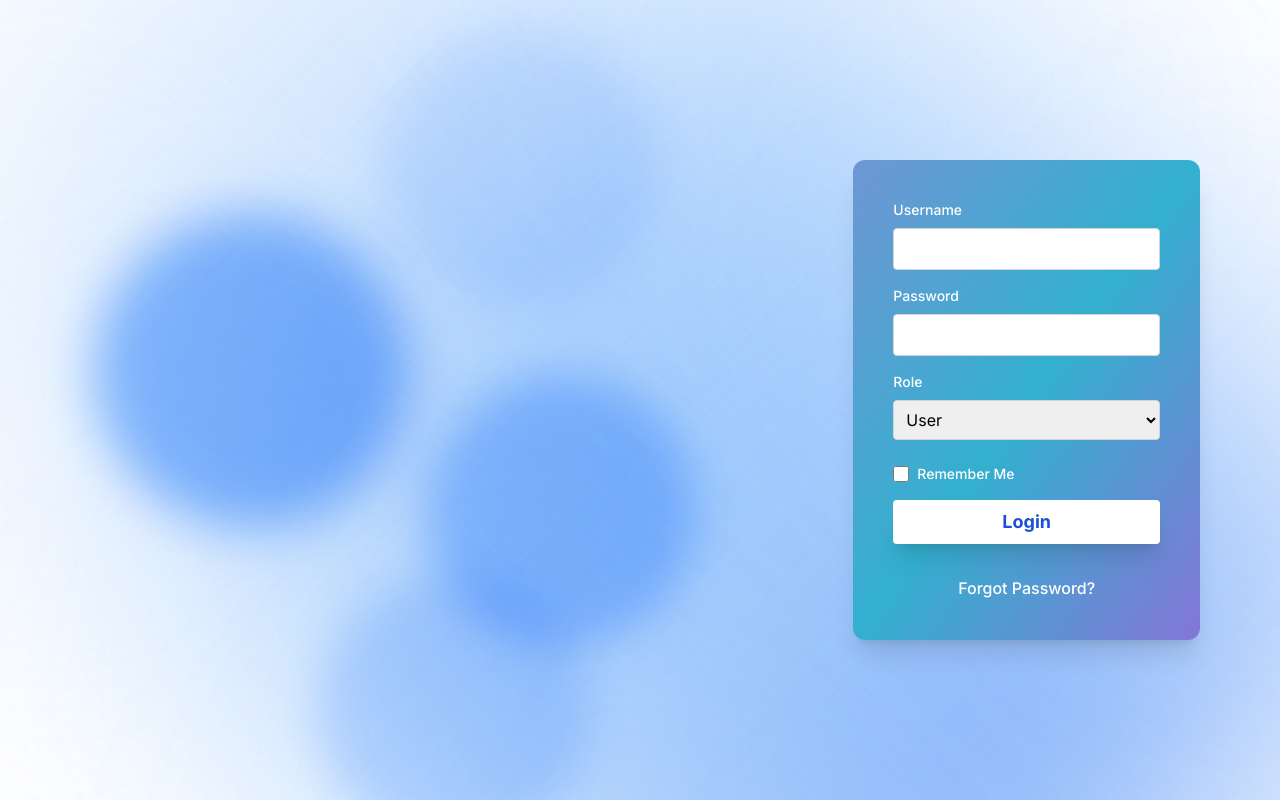
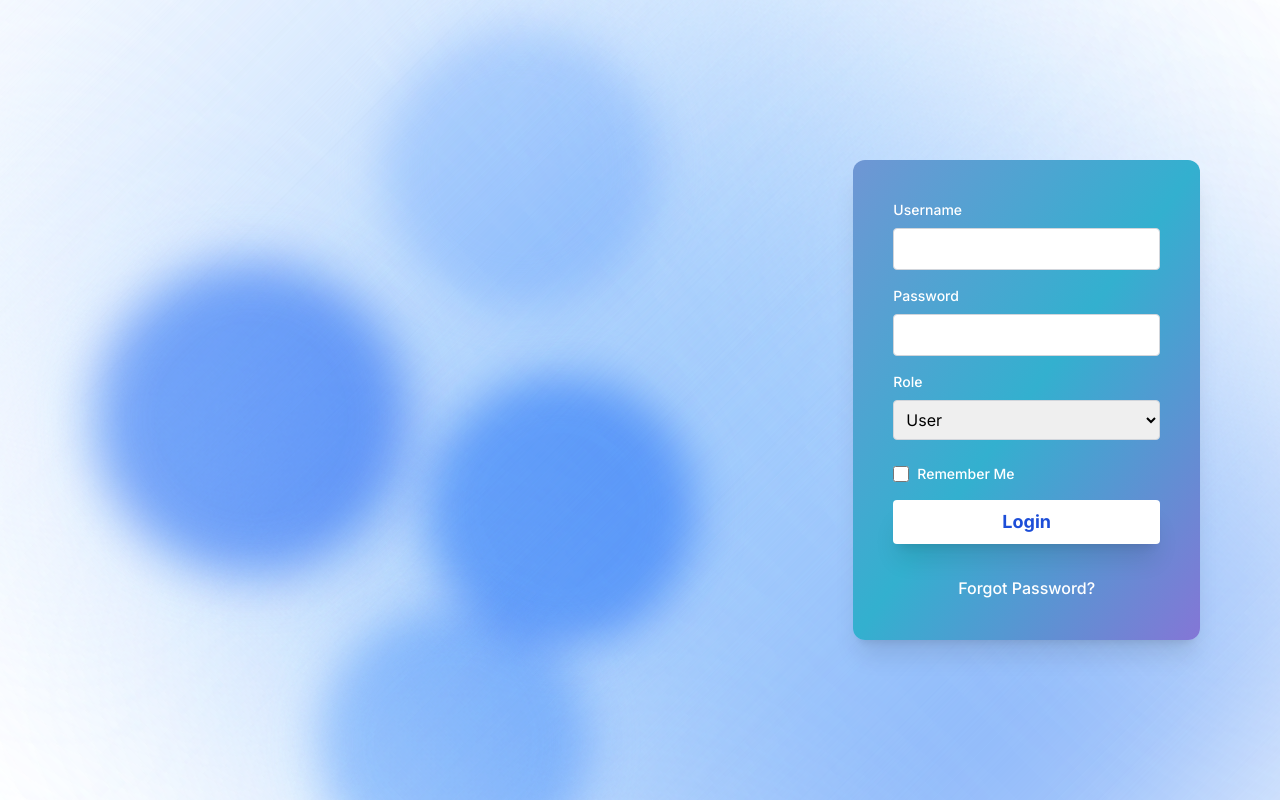
Before and after one commit to marcbrown2024/stratrak, a Next.js app: page /login in a window 1280 px wide. Built offline with nearby package versions, Linux system fonts and the light colour scheme.

Commit message:
fixed some issues with login styling

```diff
--- a/app/login/page.tsx
+++ b/app/login/page.tsx
@@ -32,10 +32,10 @@ const Page = () => {
         <div className="h-full w-1/5 bg-blue-500 blur-[150px]"></div>
       </div>
       <div className="relative w-full">
-        <div className="absolute -top-96 left-96 w-72 h-72 bg-blue-100 rounded-full mix-blend-multiply filter blur-xl opacity-70 animate-blob"></div>
-        <div className="absolute top-40 left-80 w-72 h-72 bg-blue-200 rounded-full mix-blend-multiply filter blur-xl opacity-70 animate-blob animation-delay-2000"></div>
-        <div className="absolute -bottom-40 left-20 w-72 h-72 bg-blue-400 rounded-full mix-blend-multiply filter blur-xl opacity-70 animate-blob animation-delay-4000"></div>
-        <div className="absolute -top-10 left-1/2 w-72 h-72 bg-blue-300 rounded-full mix-blend-multiply filter blur-xl opacity-70 animate-blob animation-delay-2000"></div>
+        <div className="absolute -top-96 left-10 md:left-96 w-72 h-72 bg-blue-200 rounded-full mix-blend-multiply filter blur-xl opacity-70 animate-blob"></div>
+        <div className="absolute -top-60 left-20 md:top-48 md:left-80 w-72 h-72 bg-blue-300 rounded-full mix-blend-multiply filter blur-xl opacity-70 animate-blob animation-delay-2000"></div>
+        <div className="absolute top-36 md:-top-20 md:left-20 w-72 h-72 bg-blue-500/90 rounded-full mix-blend-multiply filter blur-xl opacity-70 animate-blob animation-delay-4000"></div>
+        <div className="absolute -top-10 left-20 md:left-1/2 w-72 h-72 bg-blue-400 rounded-full mix-blend-multiply filter blur-xl opacity-70 animate-blob animation-delay-2000"></div>
       </div>
       <form
         onSubmit={handleSubmit}
```
